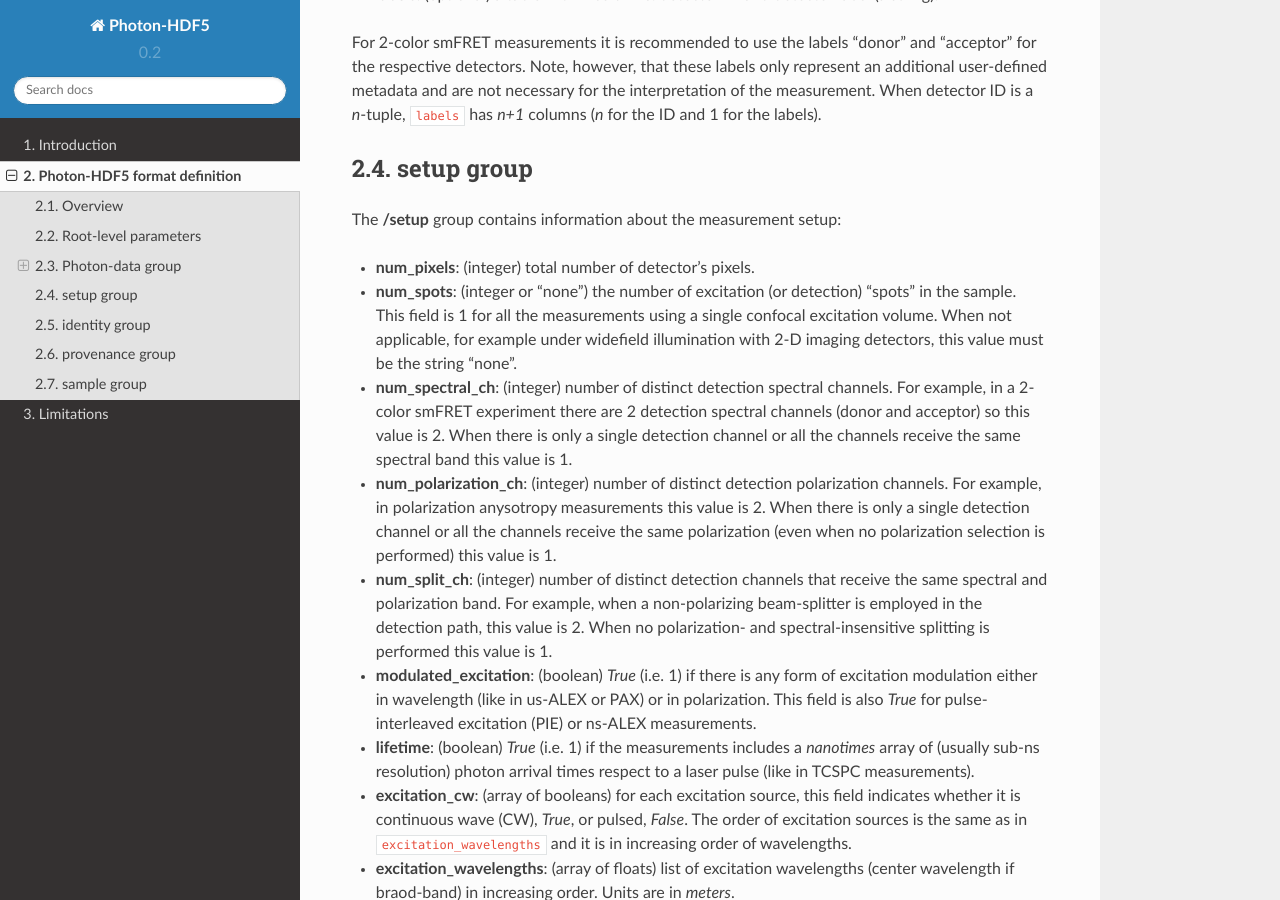
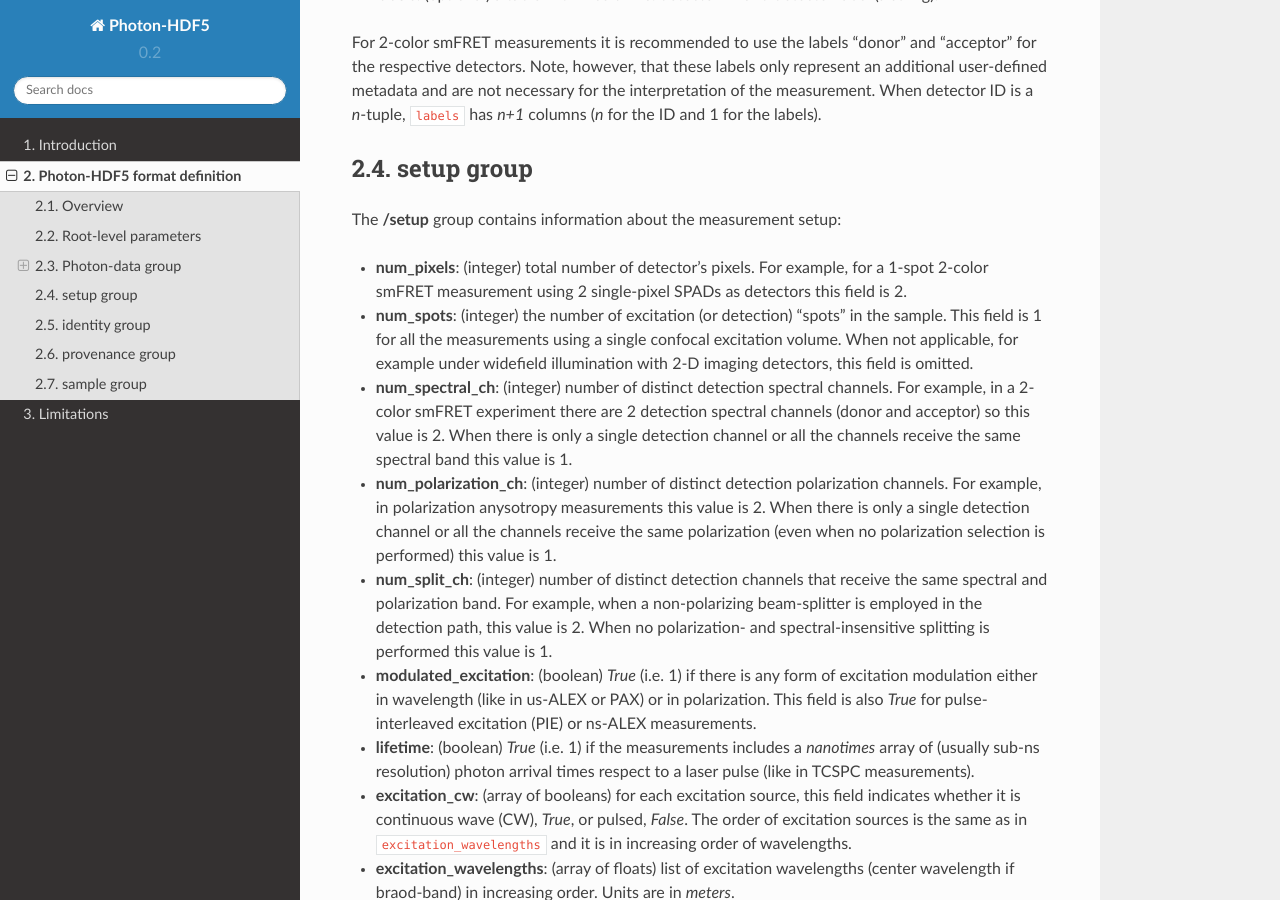
Before and after one commit to Photon-HDF5/photon-hdf5, a Sphinx documentation site: the page built from docs/phdata.rst, in a window 1280 px wide and 900 px high, scrolled down 5369 px. Built offline with Sphinx 7.4.7 and the Read the Docs theme 2.0.0, drawn with Linux system fonts in a browser that asks for light colours.

Commit message:
Make num_spot optional, for consistency.

```diff
--- a/docs/phdata.rst
+++ b/docs/phdata.rst
@@ -238,13 +238,14 @@ setup group
 
 The **/setup** group contains information about the measurement setup:
 
-- **num_pixels**: (integer) total number of detector's pixels.
+- **num_pixels**: (integer) total number of detector's pixels. For example,
+  for a 1-spot 2-color smFRET measurement using 2 single-pixel SPADs as
+  detectors this field is 2.
 
-- **num_spots**: (integer or "none") the number of excitation (or detection)
+- **num_spots**: (integer) the number of excitation (or detection)
   "spots" in the sample. This field is 1 for all the measurements using a
   single confocal excitation volume. When not applicable, for example under
-  widefield illumination with 2-D imaging detectors, this value must be
-  the string "none".
+  widefield illumination with 2-D imaging detectors, this field is omitted.
 
 - **num_spectral_ch**: (integer) number of distinct detection spectral
   channels. For example, in a 2-color smFRET experiment there are 2
```
